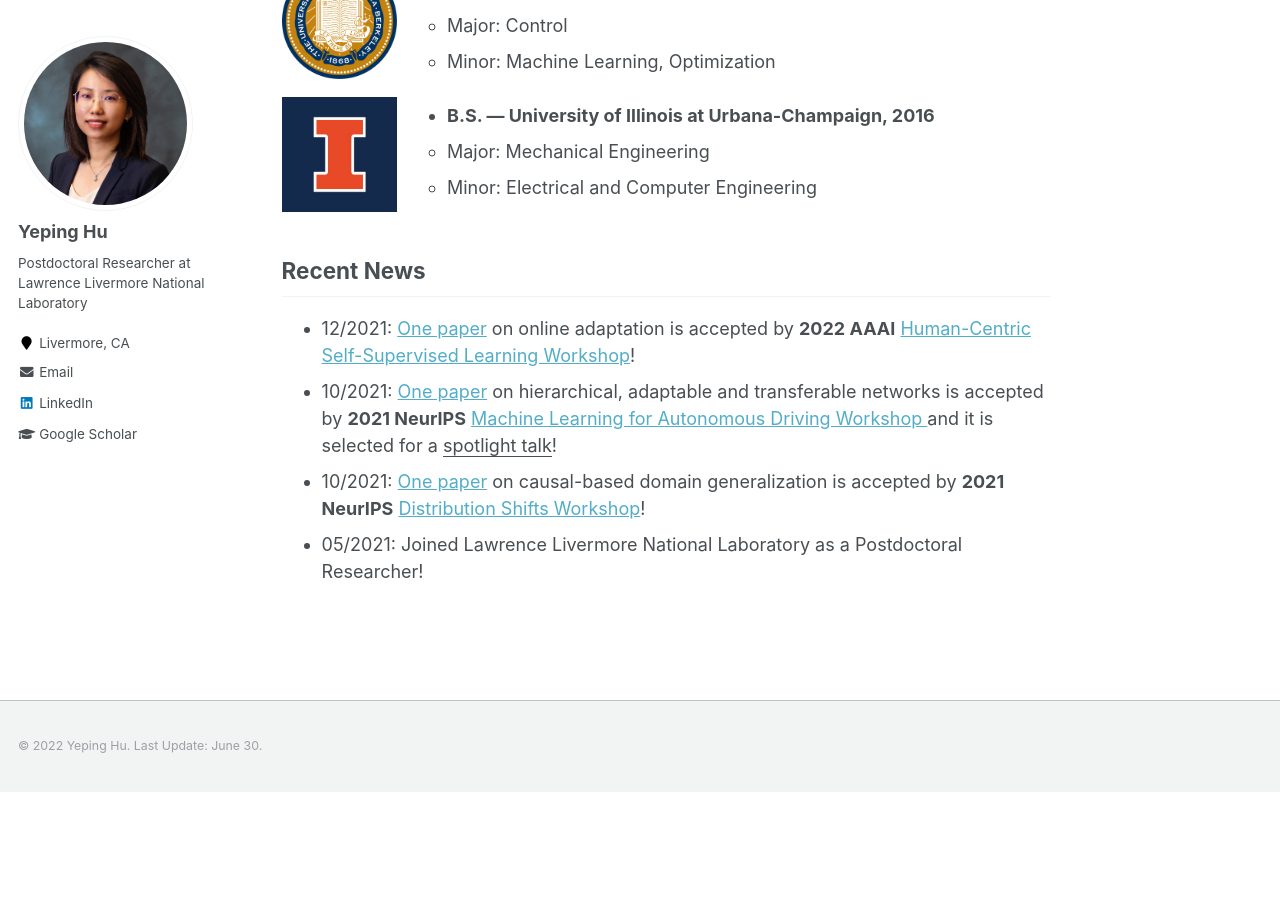
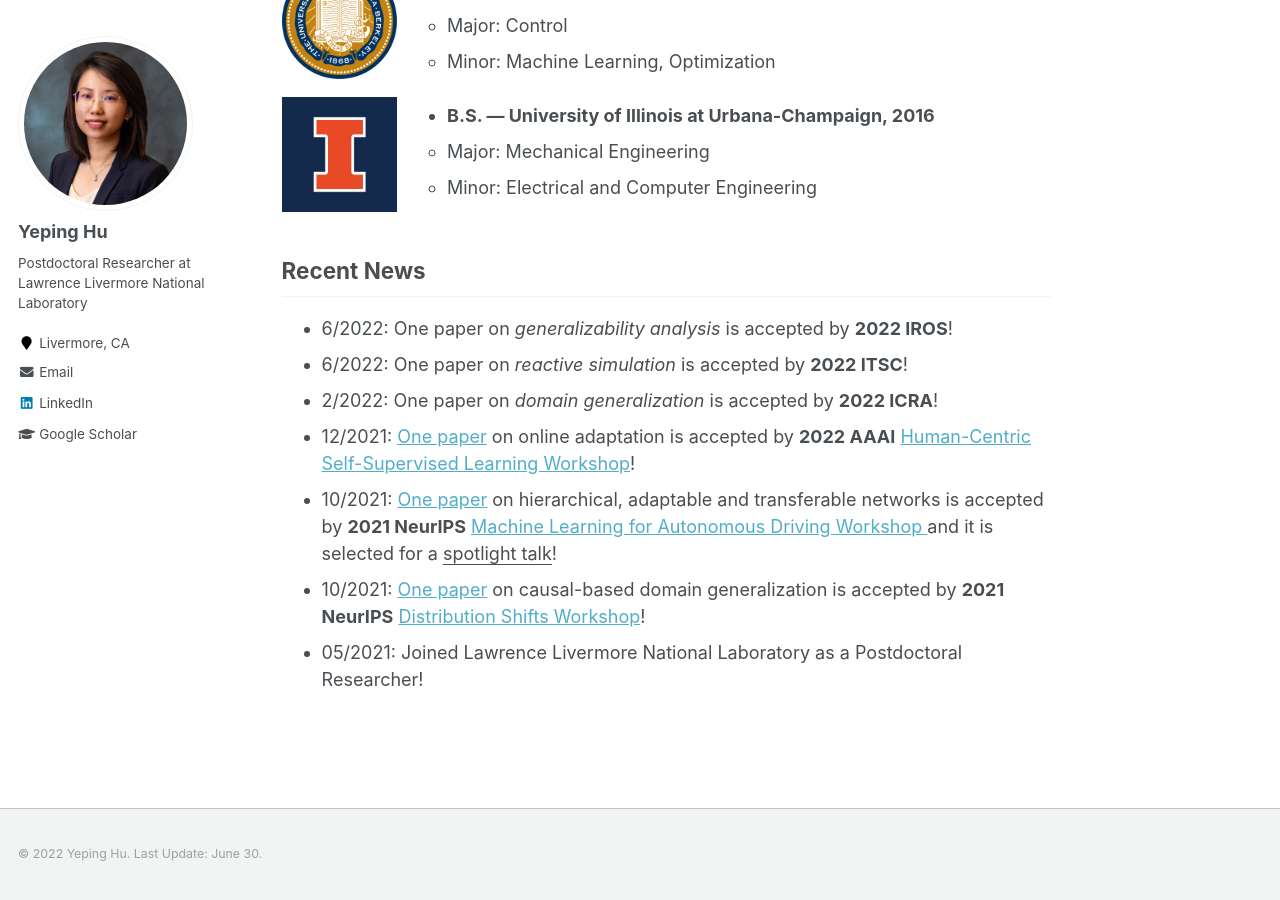
Before and after one commit to Yeping-Hu/yeping-hu.github.io, a Jekyll site: the page built from _pages/about.md, in a window 1280 px wide and 900 px high, scrolled down 609 px. Built offline with Jekyll 4.4.1, drawn with Linux system fonts in a browser that asks for light colours; a script that is not in the unit is left out; before the commit the page ends 1401 px from its top, so only the background shows below that.

Commit message:
update about

```diff
--- a/_pages/about.md
+++ b/_pages/about.md
@@ -30,6 +30,9 @@ I am open to research discussion and collaboration, please feel free to get in t
 
 ## Recent News
 
+- 6/2022: One paper on *generalizability analysis* is accepted by **2022 IROS**!
+- 6/2022: One paper on *reactive simulation* is accepted by **2022 ITSC**!
+- 2/2022: One paper on *domain generalization* is accepted by **2022  ICRA**!
 - 12/2021: [One paper](https://arxiv.org/abs/2112.06129){:target="_blank"} on online adaptation is accepted by **2022 AAAI** [Human-Centric Self-Supervised Learning Workshop](https://hcssl.github.io/AAAI-22/){:target="_blank"}!
 - 10/2021: [One paper](https://arxiv.org/pdf/2111.00788){:target="_blank"} on hierarchical, adaptable and transferable networks is accepted by **2021 NeurIPS** [Machine Learning for Autonomous Driving Workshop ](https://ml4ad.github.io/){:target="_blank"} and it is selected for a <u>spotlight talk</u>!
 - 10/2021: [One paper](https://arxiv.org/pdf/2112.02093){:target="_blank"} on causal-based domain generalization is accepted by **2021 NeurIPS** [Distribution Shifts Workshop](https://sites.google.com/view/distshift2021){:target="_blank"}!
```
